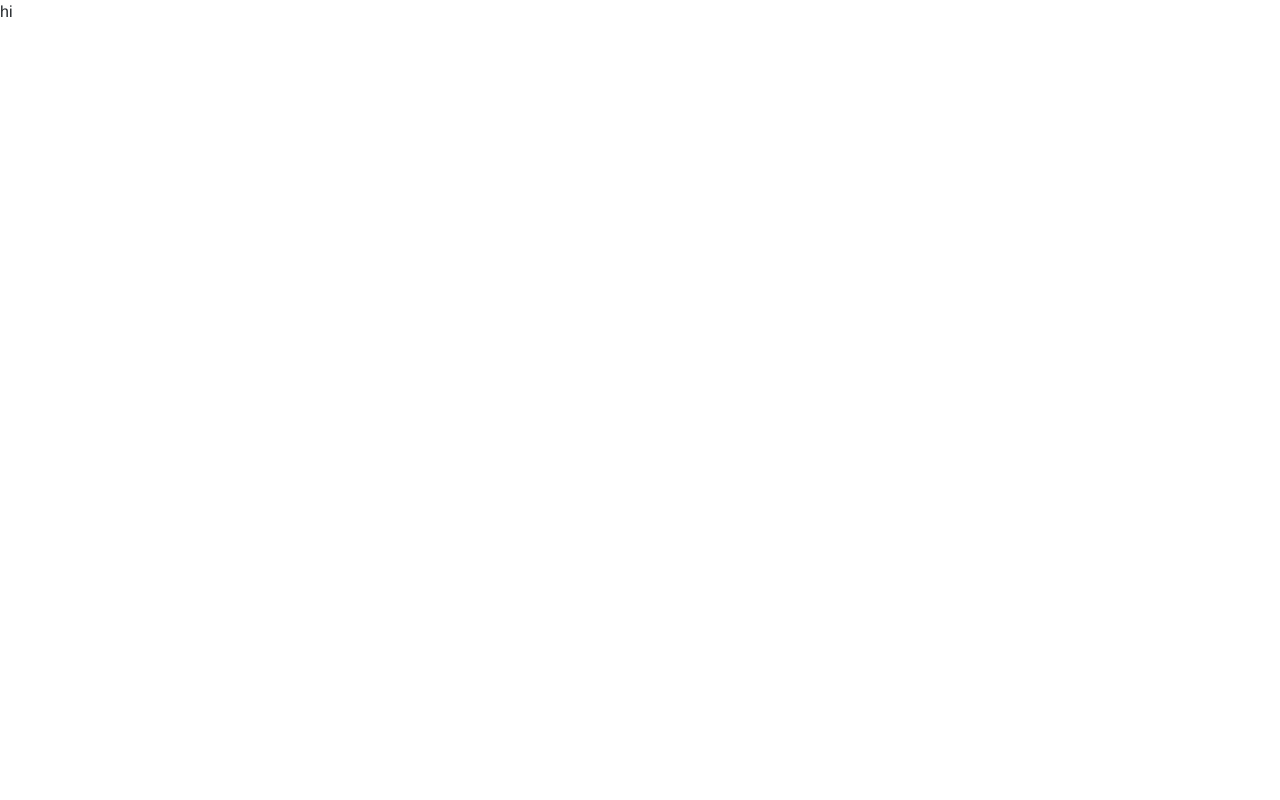
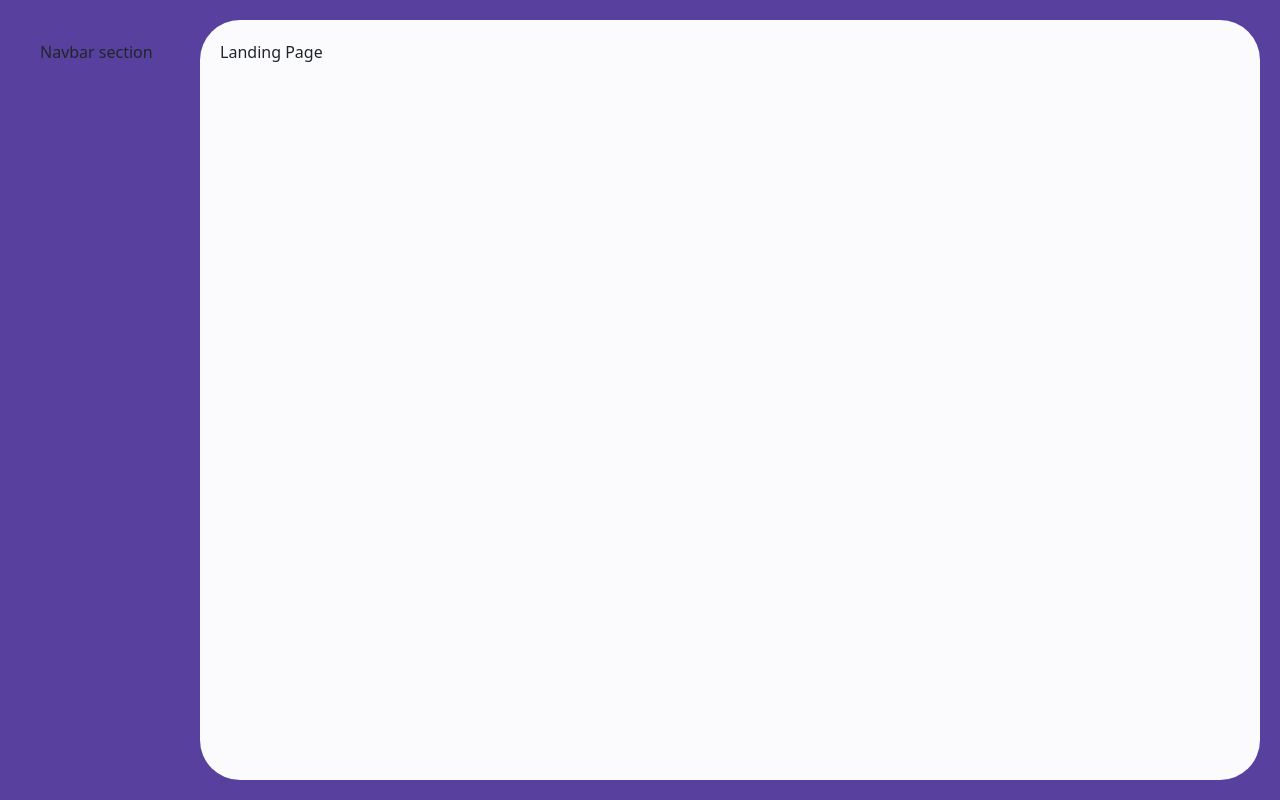
Before and after one commit to arashbaheri/notebook, a React (Create React App) app: page / in a window 1280 px wide. Built offline with nearby package versions, Linux system fonts and the light colour scheme; the HTML template or start-up script is replaced by a standard one.

Commit message:
defined position of landing and navbar section

```diff
--- a/src/App.js
+++ b/src/App.js
@@ -1,19 +1,22 @@
-import './index.css';
+import './index.css'
 
-import {Route, Routes} from 'react-router-dom'
+import { Route, Routes } from 'react-router-dom'
 
-import routes from './routes';
+import { Suspense } from 'react'
+import routes from './routes'
 
 function App() {
   return (
-    <div className="App">
-     <Routes>
-        {routes.map((route) => (
-          <Route {...route} key={route.path} />
-        ))}
-      </Routes>
+    <div className='App'>
+      <Suspense fallback={<div>Loading...</div>}>
+        <Routes>
+          {routes.map((route) => (
+            <Route {...route} key={route.path} />
+          ))}
+        </Routes>
+      </Suspense>
     </div>
-  );
+  )
 }
 
-export default App;
+export default App
--- /dev/null
+++ b/src/components/home/index.css
@@ -0,0 +1,5 @@
+.home-page-container {
+  width: 100vw;
+  height: 100vh;
+  background-color: red;
+}
--- /dev/null
+++ b/src/components/home/index.js
@@ -0,0 +1,13 @@
+import './index.css'
+
+import Navbar from '../../layout/navbar'
+
+const HomePage = () => {
+  return (
+    <Navbar>
+      <div>Landing Page</div>
+    </Navbar>
+  )
+}
+
+export default HomePage
--- a/src/index.css
+++ b/src/index.css
@@ -1,4 +1,5 @@
 body {
   margin: 0;
-  font-family: 'Franklin Gothic Medium', 'Arial Narrow', Arial, sans-serif !important;
+  padding: 0;
+  box-sizing: border-box;
 }
--- /dev/null
+++ b/src/layout/navbar/index.css
@@ -0,0 +1,19 @@
+.landing-page-container {
+  width: 100vw;
+  height: 100vh;
+  background-color: #58409e;
+  display: flex;
+  padding: 20px;
+}
+.navbar-container {
+  width: 16vw;
+  height: auto;
+  background-color: #58409e;
+  padding: 20px;
+}
+.content-container {
+  padding: 20px;
+  width: 100%;
+  background-color: #fbfbfd;
+  border-radius: 40px;
+}
--- /dev/null
+++ b/src/layout/navbar/index.js
@@ -0,0 +1,12 @@
+import './index.css'
+
+const Navbar = ({ children }) => {
+  return (
+    <div className='landing-page-container'>
+      <div className='navbar-container'>Navbar section</div>
+      <div className='content-container'>{children}</div>
+    </div>
+  )
+}
+
+export default Navbar
--- a/src/routes.js
+++ b/src/routes.js
@@ -1,5 +1,4 @@
+import HomePage from './components/home'
 
-const routes = [
-    { path: '/', element: <>hi</> },
-  ];
-  export default routes;
+const routes = [{ path: '/', element : <HomePage />}]
+export default routes
```
